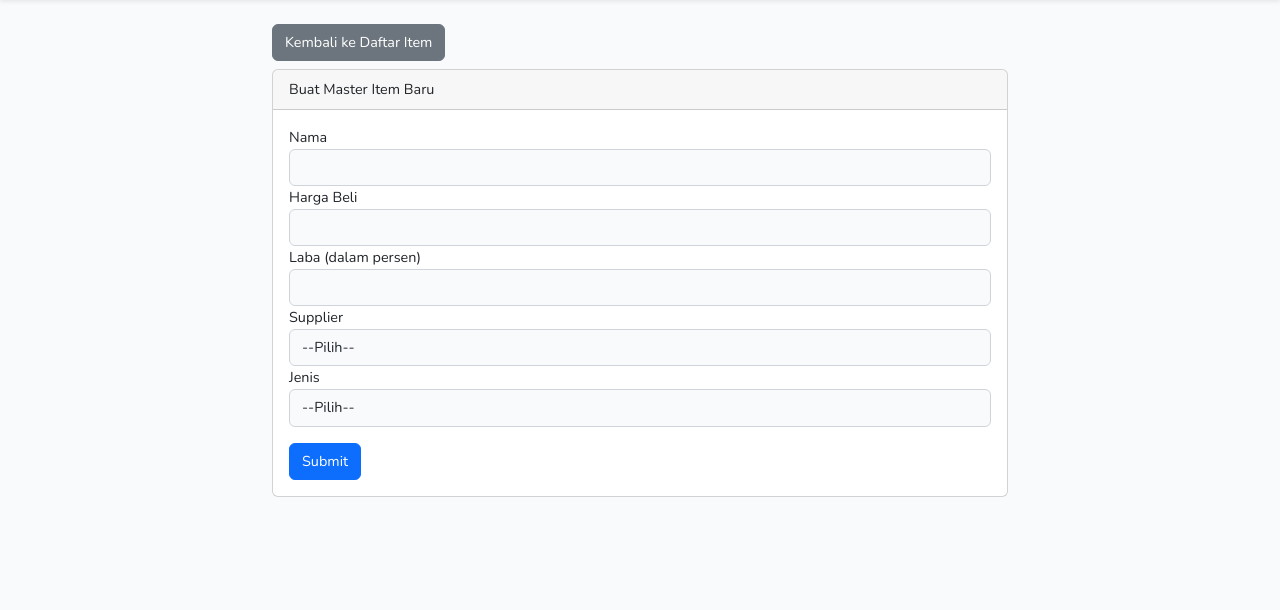
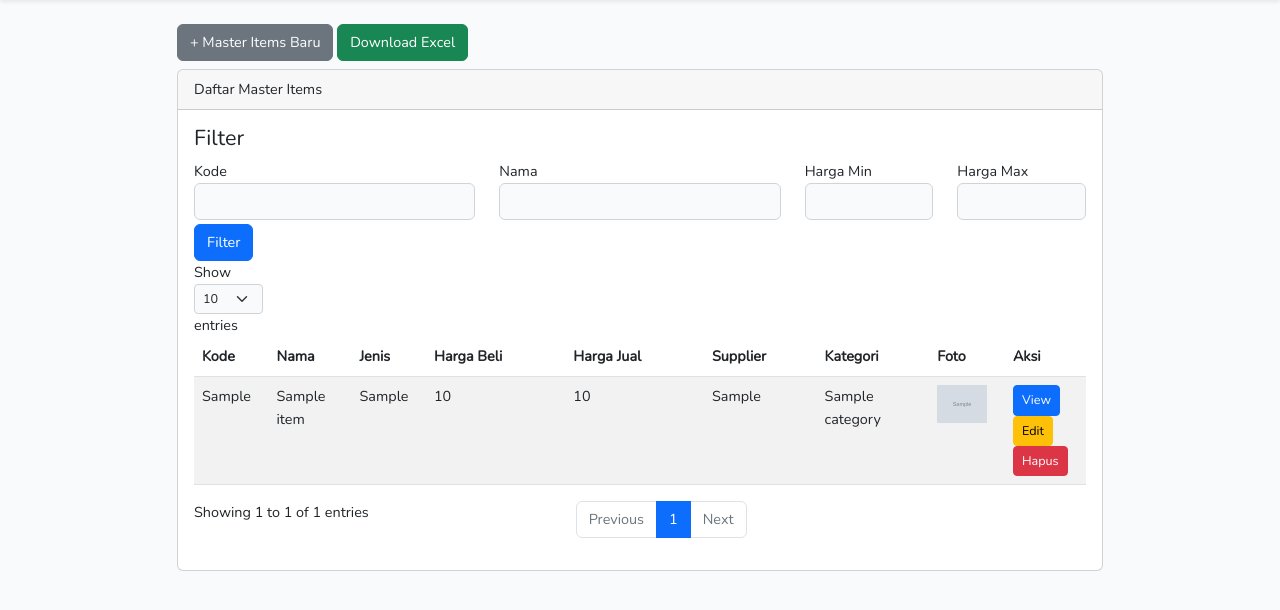
Before and after one commit to Aullli/medify-test, a Laravel app: page /master-items/form/new in a window 1280 px wide. Shown: the part 55-665 px from the top of the page. Run offline with Laravel 9, Linux system fonts and the light colour scheme; tables that the repository leaves empty hold one stand-in row (values such as "Sample post"); grey boxes marked "Sample" are stand-in pictures; style sheets or scripts are compiled from the project's sources; parts of the project's set-up code (start-up, migrations or seed data) failed here and were passed over; some libraries are stand-ins or nearby versions.

Commit message:
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

```diff
--- a/app/Http/Controllers/MasterItemsController.php
+++ b/app/Http/Controllers/MasterItemsController.php
@@ -3,7 +3,15 @@
 namespace App\Http\Controllers;
 
 use App\Models\MasterItem;
+use App\Models\MasterItemsCategory;
 use Illuminate\Http\Request;
+use Illuminate\Support\Facades\DB;
+use Illuminate\Support\Facades\Storage;
+use Maatwebsite\Excel\Concerns\FromQuery;
+use Maatwebsite\Excel\Concerns\ShouldAutoSize;
+use Maatwebsite\Excel\Concerns\WithHeadings;
+use Maatwebsite\Excel\Concerns\WithMapping;
+use Maatwebsite\Excel\Facades\Excel;
 
 class MasterItemsController extends Controller
 {
@@ -14,21 +22,42 @@ class MasterItemsController extends Controller
 
     public function search(Request $request)
     {
-        $kode = $request->kode;
-        $nama = $request->nama;
+        // Bersihkan format angka (mis. "1.000" -> "1000") sebelum divalidasi
+        $request->merge([
+            'hargamin' => $this->digitsOrNull($request->hargamin),
+            'hargamax' => $this->digitsOrNull($request->hargamax),
+        ]);
+
+        $request->validate([
+            'kode'     => 'nullable|string|max:50',
+            'nama'     => 'nullable|string|max:255',
+            'hargamin' => 'nullable|numeric|min:0',
+            'hargamax' => 'nullable|numeric|min:0',
+        ]);
+
+        $kode     = $request->kode;
+        $nama     = $request->nama;
         $hargamin = $request->hargamin;
         $hargamax = $request->hargamax;
 
-        $data_search = MasterItem::query();
+        // Eager loading kategori (many to many)
+        $data_search = MasterItem::query()
+            ->with('categories:master_items_categories.id,master_items_categories.nama');
 
-        if (!empty($kode)) $data_search = $data_search->where('kode', $kode);
-        if (!empty($nama)) $data_search = $data_search->where('nama', 'LIKE', '%' . $nama . '%');
-        if (!empty($hargamin)) $data_search = $data_search->where('harga_beli', '>=', $hargamin)->where('harga_beli', '<=', $hargamax);
+        if (!empty($kode)) $data_search->where('kode', $kode);
+        if (!empty($nama)) $data_search->where('nama', 'LIKE', '%' . $this->escapeLike($nama) . '%');
 
-        $data_search = $data_search->select('kode', 'nama', 'jenis', 'harga_beli', 'laba', 'supplier')->orderBy('id')->get();
+        // FIX BUG: harga min & max dipisah supaya bisa dipakai sendiri-sendiri
+        if ($hargamin !== null && $hargamin !== '') $data_search->where('harga_beli', '>=', $hargamin);
+        if ($hargamax !== null && $hargamax !== '') $data_search->where('harga_beli', '<=', $hargamax);
 
+        // 'id' wajib ikut di-select agar relasi categories bisa dimuat
+        $data_search = $data_search
+            ->select('id', 'kode', 'nama', 'jenis', 'harga_beli', 'laba', 'supplier', 'foto')
+            ->orderBy('id')
+            ->get();
 
-        return json_encode([
+        return response()->json([
             'status' => 200,
             'data' => $data_search
         ]);
@@ -39,29 +68,42 @@ class MasterItemsController extends Controller
         if ($method == 'new') {
             $item = [];
         } else {
-            $item = MasterItem::find($id);
+            $item = MasterItem::with('categories')->findOrFail($id);
         }
         $data['item'] = $item;
         $data['method'] = $method;
+        $data['categories'] = MasterItemsCategory::orderBy('nama')->get(['id', 'nama', 'kode']);
         return view('master_items.form.index', $data);
     }
 
     public function singleView($kode)
     {
-        $data['data'] = MasterItem::where('kode', $kode)->first();
+        $data['data'] = MasterItem::with('categories')->where('kode', $kode)->firstOrFail();
         return view('master_items.single.index', $data);
     }
 
     public function formSubmit(Request $request, $method, $id = 0)
     {
+        $request->validate([
+            'nama'         => 'required|string|max:255',
+            'harga_beli'   => 'required|numeric|min:0',
+            'laba'         => 'required|numeric|min:0|max:100',
+            'supplier'     => 'required|string|max:255',
+            'jenis'        => 'required|string|max:100',
+            // Hanya gambar raster; SVG sengaja tidak diizinkan (risiko XSS)
+            'foto'         => 'nullable|image|mimes:jpg,jpeg,png,webp|max:2048',
+            'categories'   => 'nullable|array',
+            'categories.*' => 'integer|exists:master_items_categories,id',
+        ]);
+
+        DB::transaction(function () use ($request, $method, $id) {
             if ($method == 'new') {
                 $data_item = new MasterItem;
-            $kode = MasterItem::count('id');
-            $kode = $kode + 1;
+                // withTrashed(): item yang di-soft-delete tetap dihitung supaya kode tidak bentrok
+                $kode = (MasterItem::withTrashed()->lockForUpdate()->max('id') ?? 0) + 1;
                 $kode = str_pad($kode, 5, '0', STR_PAD_LEFT);
-            sleep(3);
             } else {
-            $data_item = MasterItem::find($id);
+                $data_item = MasterItem::findOrFail($id);
                 $kode = $data_item->kode;
             }
 
@@ -71,19 +113,85 @@ class MasterItemsController extends Controller
             $data_item->kode = $kode;
             $data_item->supplier = $request->supplier;
             $data_item->jenis = $request->jenis;
+
+            // Upload foto -> storage/app/public/items/<nama-acak>
+            if ($request->hasFile('foto')) {
+                $fotoLama = $data_item->foto;
+                $data_item->foto = $request->file('foto')->store('items', 'public');
+                if ($fotoLama) Storage::disk('public')->delete($fotoLama);
+            }
+
             $data_item->save();
+
+            // Simpan relasi many to many kategori
+            $data_item->categories()->sync($request->input('categories', []));
+        });
 
         return redirect('master-items');
     }
 
     public function delete($id)
     {
-        MasterItem::find($id)->delete();
+        // Soft delete: foto & relasi kategori dibiarkan supaya data bisa di-restore
+        MasterItem::findOrFail($id)->delete();
         return redirect('master-items');
+    }
+
+    /**
+     * Download Master Items (xlsx):
+     * No | Nama Kategori (pisah koma) | Nama Items | Nama Supplier | Harga | Laba | Harga Jual
+     */
+    public function export()
+    {
+        $export = new class implements FromQuery, WithHeadings, WithMapping, ShouldAutoSize {
+            private int $no = 0;
+
+            public function query()
+            {
+                return MasterItem::query()
+                    ->with('categories:master_items_categories.id,master_items_categories.nama')
+                    ->orderBy('id');
+            }
+
+            public function headings(): array
+            {
+                return ['No', 'Nama Kategori', 'Nama Items', 'Nama Supplier', 'Harga', 'Laba', 'Harga Jual'];
+            }
+
+            public function map($item): array
+            {
+                // Laba dalam persen
+                $hargaJual = $item->harga_beli + ($item->harga_beli * $item->laba / 100);
+
+                return [
+                    ++$this->no,
+                    $this->safe($item->categories->pluck('nama')->implode(', ')),
+                    $this->safe($item->nama),
+                    $this->safe($item->supplier),
+                    $item->harga_beli,
+                    $item->laba,
+                    $hargaJual,
+                ];
+            }
+
+            // Cegah formula injection di Excel (= + - @ di awal sel)
+            private function safe($value)
+            {
+                if (is_string($value) && preg_match('/^[=+\-@\t\r]/', $value)) {
+                    return "'" . $value;
+                }
+                return $value;
+            }
+        };
+
+        return Excel::download($export, 'master-items-' . now()->format('Ymd_His') . '.xlsx');
     }
 
     public function updateRandomData()
     {
+        // Endpoint dummy: hanya boleh jalan di local
+        abort_unless(app()->environment('local'), 404);
+
         $data = MasterItem::get();
         foreach($data as $item)
         {
@@ -112,4 +220,16 @@ class MasterItemsController extends Controller
         $random = rand(0,4);
         return $array[$random];
     }
+
+    private function digitsOrNull($value)
+    {
+        if ($value === null || $value === '') return null;
+        $clean = preg_replace('/\D/', '', (string) $value);
+        return $clean === '' ? null : $clean;
     }
+
+    private function escapeLike($value)
+    {
+        return str_replace(['\\', '%', '_'], ['\\\\', '\%', '\_'], $value);
+    }
+}
--- a/app/Models/MasterItem.php
+++ b/app/Models/MasterItem.php
@@ -10,4 +10,14 @@ class MasterItem extends Model
 {
     use HasFactory;
     use SoftDeletes;
+
+    public function categories()
+    {
+        return $this->belongsToMany(
+            MasterItemsCategory::class,
+            'master_items_category_master_item',
+            'master_item_id',
+            'category_id'
+        );
+    }
 }
--- /dev/null
+++ b/app/Models/MasterItemsCategory.php
@@ -0,0 +1,36 @@
+<?php
+
+namespace App\Models;
+
+use Illuminate\Database\Eloquent\Factories\HasFactory;
+use Illuminate\Database\Eloquent\Model;
+
+class MasterItemsCategory extends Model
+{
+    use HasFactory;
+
+    protected $table = 'master_items_categories';
+    protected $fillable = ['nama', 'kode'];
+
+    public function items()
+    {
+        return $this->belongsToMany(
+            MasterItem::class,
+            'master_items_category_master_item',
+            'category_id',
+            'master_item_id'
+        );
+    }
+    public function formView($method, $id = 0)
+{
+    if ($method == 'new') {
+        $item = [];
+    } else {
+        $item = MasterItem::with('categories')->findOrFail($id);
+    }
+    $data['item'] = $item;
+    $data['method'] = $method;
+    $data['categories'] = MasterItemsCategory::orderBy('nama')->get(['id', 'nama', 'kode']);
+    return view('master_items.form.index', $data);
+}
+}
--- a/resources/views/master_items/form/form.blade.php
+++ b/resources/views/master_items/form/form.blade.php
@@ -1,4 +1,6 @@
-<form method="POST">
+{{-- resources/views/master_items/form/form.blade.php --}}
+{{-- Tanpa atribut action: form submit ke URL halaman ini (sama seperti form lama) --}}
+<form method="POST" enctype="multipart/form-data">
     @csrf
     @if($method == 'edit')
     <div class="form-group">
@@ -9,20 +11,20 @@
 
     <div class="form-group">
         <label>Nama</label>
-        <input type="text" class="form-control" name="nama" required  value="{{$item->nama ?? ''}}">
+        <input type="text" class="form-control" name="nama" required value="{{ old('nama', $item->nama ?? '') }}">
     </div>
 
     <div class="form-group">
         <label>Harga Beli</label>
-        <input type="number" class="form-control" name="harga_beli" required  value="{{$item->harga_beli ?? ''}}">
+        <input type="number" class="form-control" name="harga_beli" required value="{{ old('harga_beli', $item->harga_beli ?? '') }}">
     </div>
 
     <div class="form-group">
         <label>Laba (dalam persen)</label>
-        <input type="number" class="form-control" name="laba" required  value="{{$item->laba ?? ''}}">
+        <input type="number" class="form-control" name="laba" required value="{{ old('laba', $item->laba ?? '') }}">
     </div>
 
-    @php $selected = $item->supplier ?? ''; @endphp
+    @php $selected = old('supplier', $item->supplier ?? ''); @endphp
     <div class="form-group">
         <label>Supplier</label>
         <select class="form-control" required name="supplier">
@@ -31,11 +33,11 @@
             <option @if($selected == 'Bukulapuk') selected @endif>Bukulapuk</option>
             <option @if($selected == 'TokoBagas') selected @endif>TokoBagas</option>
             <option @if($selected == 'E Commurz') selected @endif>E Commurz</option>
-            <optio @if($selected == 'Blublu') selected @endif>Blublu</option>
+            <option @if($selected == 'Blublu') selected @endif>Blublu</option>
         </select>
     </div>
 
-    @php $selected = $item->jenis ?? ''; @endphp
+    @php $selected = old('jenis', $item->jenis ?? ''); @endphp
     <div class="form-group">
         <label>Jenis</label>
         <select class="form-control" required name="jenis">
@@ -43,9 +45,34 @@
             <option @if($selected == 'Obat') selected @endif>Obat</option>
             <option @if($selected == 'Alkes') selected @endif>Alkes</option>
             <option @if($selected == 'Matkes') selected @endif>Matkes</option>
-            <optio @if($selected == 'Umum') selected @endif>Umum</option>
-            <optio @if($selected == 'ATK') selected @endif>ATK</option>
+            <option @if($selected == 'Umum') selected @endif>Umum</option>
+            <option @if($selected == 'ATK') selected @endif>ATK</option>
         </select>
+    </div>
+
+    {{-- FOTO --}}
+    <div class="form-group">
+        <label>Foto</label>
+        <input type="file" class="form-control" name="foto" accept=".jpg,.jpeg,.png,.webp">
+        @if(!empty($item) && !empty($item->foto))
+            <img src="{{ asset('storage/' . $item->foto) }}" width="120" class="mt-2" alt="Foto item">
+        @endif
+    </div>
+
+    {{-- KATEGORI (many to many) --}}
+    @php
+        $selectedCategories = old('categories', !empty($item) ? $item->categories->pluck('id')->all() : []);
+    @endphp
+    <div class="form-group">
+        <label>Kategori</label>
+        <select class="form-control" name="categories[]" multiple>
+            @foreach($categories as $cat)
+                <option value="{{ $cat->id }}" @if(in_array($cat->id, $selectedCategories)) selected @endif>
+                    {{ $cat->nama }} ({{ $cat->kode }})
+                </option>
+            @endforeach
+        </select>
+        <small class="text-muted">Tahan Ctrl untuk memilih lebih dari satu.</small>
     </div>
 
     <button class="btn btn-primary mt-3">Submit</button>
--- a/resources/views/master_items/form/index.blade.php
+++ b/resources/views/master_items/form/index.blade.php
@@ -1,22 +1,20 @@
+{{-- resources/views/master_items/index/index.blade.php --}}
 @extends('layouts.app')
 
 @section('content')
 <div class="container">
     <div class="row justify-content-center">
-        <div class="col-md-8">
+        <div class="col-md-10">
             <div class="form-group mb-2">
-                <a href="{{url('master-items')}}" class="btn btn-secondary">Kembali ke Daftar Item</a>
+                <a href="{{url('master-items/form/new')}}" class="btn btn-secondary">+ Master Items Baru</a>
+                <a href="{{url('master-items/export')}}" class="btn btn-success">Download Excel</a>
             </div>
             <div class="card">
-
-                @if($method == 'new')
-                <div class="card-header">Buat Master Item Baru</div>
-                @else
-                <div class="card-header">Edit Master Item</div>
-                @endif
+                <div class="card-header">Daftar Master Items</div>
 
                 <div class="card-body">
-                    @include('master_items.form.form')
+                    @include('master_items.index.filter')
+                    @include('master_items.index.table')
                 </div>
             </div>
         </div>
@@ -24,4 +22,5 @@
 </div>
 @endsection
 @section('js')
+@include('master_items.index.js')
 @endsection
--- a/resources/views/master_items/index/js.blade.php
+++ b/resources/views/master_items/index/js.blade.php
@@ -1,17 +1,19 @@
+{{-- resources/views/master_items/index/js.blade.php --}}
 <script src="https://code.jquery.com/jquery-3.5.1.js"></script>
 <script src="https://cdn.datatables.net/1.12.1/js/jquery.dataTables.min.js"></script>
 <script src="https://cdn.datatables.net/1.12.1/js/dataTables.bootstrap5.min.js"></script>
 
 <script>
-    var start_date = '';
-    var end_date = '';
-    var data_per_fetch = 500;
-    var data_fetched = 0;
+    var baseUrl = '{{ url("master-items") }}';
+    var storageUrl = '{{ asset("storage") }}';
 
     $(document).ready(function() {
         $('#table').DataTable({
             searching: false,
             order: [[0, 'desc']],
+            columnDefs: [
+                { orderable: false, targets: [6, 7, 8] } // Kategori, Foto, Aksi
+            ],
         });
         getData()
     });
@@ -20,44 +22,71 @@
         getData()
     })
 
-    function getData(){
+    // Escape HTML supaya data dari database tidak bisa disisipi script (XSS)
+    function esc(value) {
+        return String(value === null || value === undefined ? '' : value)
+            .replace(/&/g, '&amp;')
+            .replace(/</g, '&lt;')
+            .replace(/>/g, '&gt;')
+            .replace(/"/g, '&quot;')
+            .replace(/'/g, '&#39;');
+    }
 
+    function rupiah(angka) {
+        return Number(angka).toLocaleString('id-ID');
+    }
+
+    function getData() {
         $('#loading-filter').show();
         var dataTableObj = $('#table').DataTable();
-        var filter_kode = $('#filter-kode').val()
-        var filter_nama = $('#filter-nama').val()
-        var filter_harga_min = $('#filter-harga-min').val()
-        var filter_harga_max = $('#filter-harga-max').val()
         dataTableObj.clear().draw();
 
         $.ajax({
-            url: '{{url("master-items/search")}}',
+            url: baseUrl + '/search',
             dataType: 'json',
             tryCount: 0,
             retryLimit: 3,
-            data: 'kode=' + filter_kode + '&nama=' + filter_nama + '&hargamin=' + filter_harga_min + '&hargamax=' + filter_harga_max,
+            // Pakai object supaya nilai otomatis di-encode (aman untuk karakter khusus)
+            data: {
+                kode: $('#filter-kode').val(),
+                nama: $('#filter-nama').val(),
+                hargamin: $('#filter-harga-min').val(),
+                hargamax: $('#filter-harga-max').val()
+            },
             success: function(results) {
-                var data = results.data
+                var rows = [];
 
-                $.each(data, function(index, item) {
-                    array_temp = [];
-                    var harga_jual = item.harga_beli + item.harga_beli * item.laba / 100;
-                    harga_jual = Math.round(harga_jual)
-                    var kode = item.kode;
+                $.each(results.data, function(index, item) {
+                    var hargaBeli = Number(item.harga_beli);
+                    var hargaJual = Math.round(hargaBeli + hargaBeli * Number(item.laba) / 100);
 
-                    var html = `<a href="{{url('master-items/view/')}}/` + kode + `" class="btn btn-primary">View</a>`
+                    // Kolom dibuat eksplisit (tidak bergantung urutan field JSON)
+                    var kategori = (item.categories || []).map(function(c) { return esc(c.nama); }).join(', ');
 
-                    $.each(item, function(obj_name, obj_value) {
-                        if (obj_name == 'laba') return false;
-                        array_temp.push(obj_value)
-                    })
-                    array_temp.push(harga_jual)
-                    array_temp.push(item.supplier)
-                    array_temp.push(html)
+                    var foto = item.foto
+                        ? '<img src="' + storageUrl + '/' + encodeURI(item.foto) + '" width="50" alt="foto">'
+                        : '-';
 
+                    var aksi =
+                        '<a href="' + baseUrl + '/view/' + encodeURIComponent(item.kode) + '" class="btn btn-sm btn-primary me-1">View</a>' +
+                        '<a href="' + baseUrl + '/form/edit/' + item.id + '" class="btn btn-sm btn-warning me-1">Edit</a>' +
+                        '<a href="' + baseUrl + '/delete/' + item.id + '" class="btn btn-sm btn-danger" ' +
+                        'onclick="return confirm(\'Hapus item ini?\')">Hapus</a>';
 
-                    dataTableObj.row.add(array_temp).draw(true);
+                    rows.push([
+                        esc(item.kode),
+                        esc(item.nama),
+                        esc(item.jenis),
+                        rupiah(hargaBeli),
+                        rupiah(hargaJual),
+                        esc(item.supplier),
+                        kategori || '-',
+                        foto,
+                        aksi
+                    ]);
                 });
+
+                dataTableObj.rows.add(rows).draw();
                 $('#loading-filter').hide();
             },
             error: function(xhr, textStatus, errorThrown) {
--- a/resources/views/master_items/index/table.blade.php
+++ b/resources/views/master_items/index/table.blade.php
@@ -1,5 +1,4 @@
-
-
+{{-- resources/views/master_items/index/table.blade.php --}}
 <table id="table" class="table table-striped" style="width:100%">
     <thead>
         <tr>
@@ -9,7 +8,9 @@
             <th>Harga Beli</th>
             <th>Harga Jual</th>
             <th>Supplier</th>
-            <th>View</th>
+            <th>Kategori</th>
+            <th>Foto</th>
+            <th>Aksi</th>
         </tr>
     </thead>
     <tbody>
```
Also changed, not shown: database/migrations/2026_11_18_042650_add_foto_to_master_items_table.php (added), database/migrations/2026_11_18_042657_create_master_items_categories_table.php (added), database/migrations/2026_11_18_042705_create_master_items_category_master_item_table.php (added), package-lock.json, 1 other file. Lines whose indentation alone changed are shown as unchanged.
